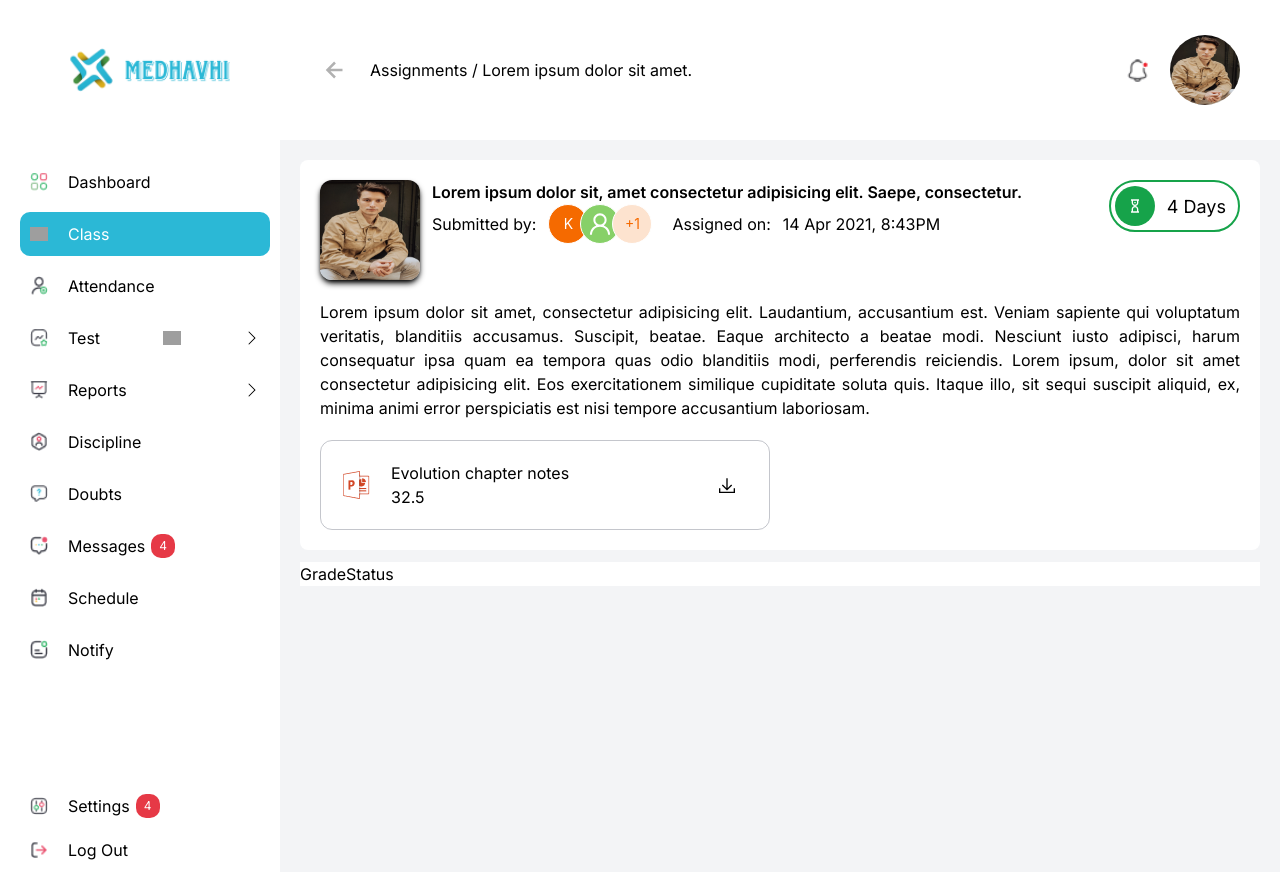
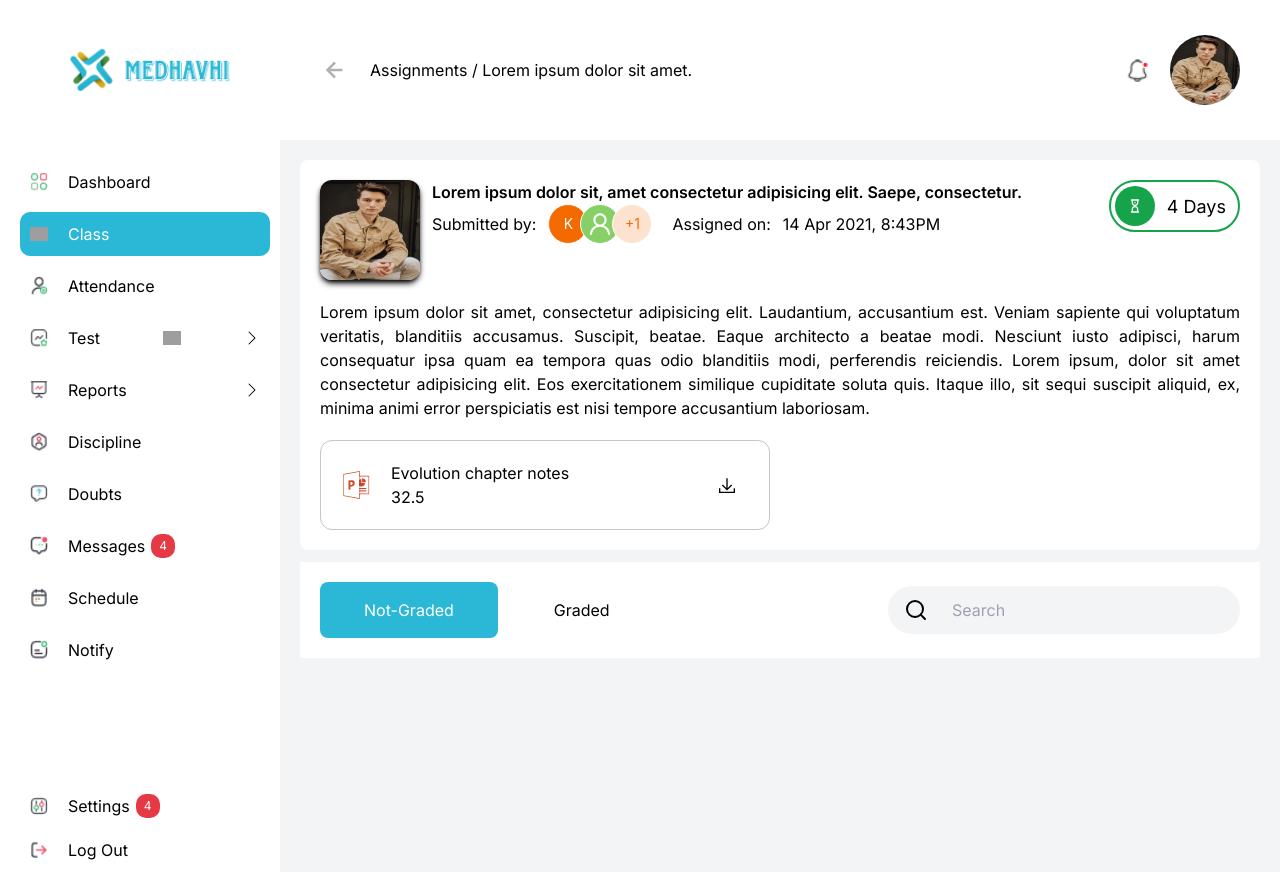
Before and after one commit to Biki101/medhavi, a Next.js app: page / in a window 1280 px wide. Built offline with nearby package versions, Linux system fonts and the light colour scheme; grey boxes are pictures that could not be loaded.

Commit message:
added top-bar sub-nav of class page

```diff
--- a/src/app/components/ClassPageComponent/GradeStatus/GradeStatus.tsx
+++ b/src/app/components/ClassPageComponent/GradeStatus/GradeStatus.tsx
@@ -1,7 +1,32 @@
 import React from "react";
+import { FiSearch } from "react-icons/fi";
 
 const GradeStatus = () => {
-  return <div className="bg-white m-5 mt-0">GradeStatus</div>;
+  return (
+    <div className="bg-white m-5 mt-0 p-5">
+      {/* -----------------Grade Status Tob Navigation Bar ----------- */}
+      <div className="flex items-center justify-between">
+        <div className="flex items-center gap-3">
+          <span className="bg-[var(--primary-color)] p-4 px-11 text-white rounded-lg">
+            Not-Graded
+          </span>
+          <span className="p-4 px-11">Graded</span>
+        </div>
+        {/* ---------------Search  Input --------------*/}
+        <div className="flex items-center ">
+          <span className="text-2xl bg-gray-100 p-3 pl-4 rounded-full rounded-r-none">
+            <FiSearch />
+          </span>
+          <input
+            placeholder="Search"
+            className="p-3 bg-gray-100 rounded-l-none rounded-full w-[300px] outline-none"
+          />
+        </div>
+        {/* ---------------Search  Input End --------------*/}
+      </div>
+      {/* -----------------Grade Status Tob Navigation Bar End ----------- */}
+    </div>
+  );
 };
 
 export default GradeStatus;
```
